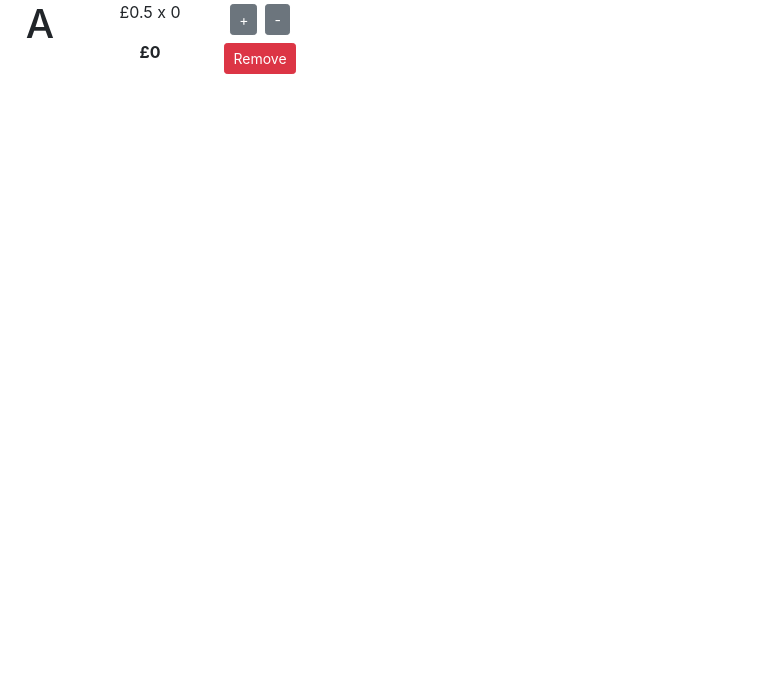
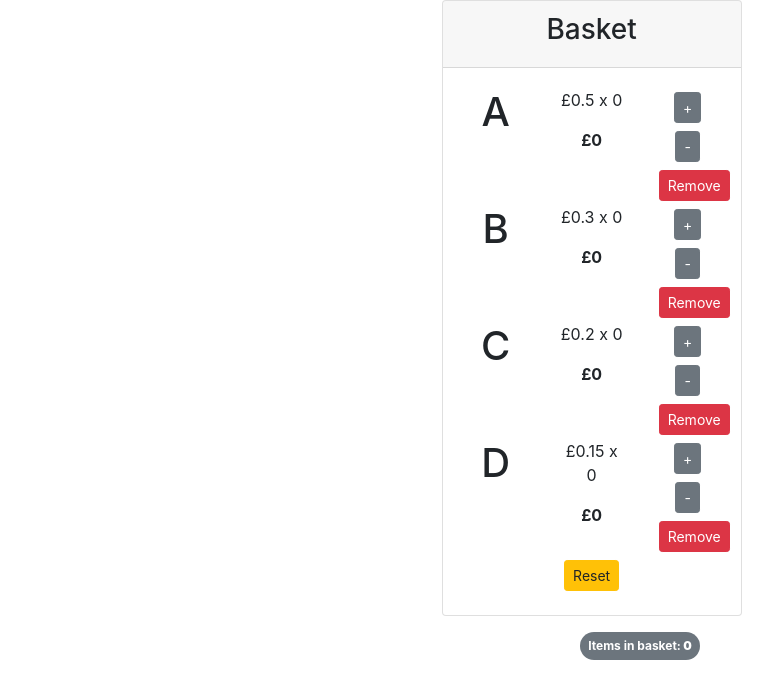
Before and after one commit to Pumblechuck/chorus-kata, a React (Create React App) app in the folder chorus-kata/: page / in a window 1280 px wide. Shown: the top 698 px of the page, without its empty margins (0-778 px from the left). Built offline with nearby package versions, Linux system fonts and the light colour scheme.

Commit message:
Non Functional Dynamic(-ish) Basket

```diff
--- a/chorus-kata/src/Components/Basket.jsx
+++ b/chorus-kata/src/Components/Basket.jsx
@@ -5,8 +5,26 @@ import Counter from "./Counter";
 class Basket extends Component {
 	render() {
 		return (
-			<div className="basket">
-				<Counter />
+			<div className="card basket">
+				<div className="card-header">
+					<h3 className="card=title">Basket</h3>
+				</div>
+				<div className="card-body">
+					<div className="row row-fluid">
+						<div className="col-12">
+							{this.props.items.map((item) => (
+								<Counter key={item.id} item={item}>
+									<span className="itemID"> // #{item.id}</span>
+								</Counter>
+							))}
+							<div className="row row-fluid">
+								<div className="col-12">
+									<button className="btn btn-warning btn-sm m-1">Reset</button>
+								</div>
+							</div>
+						</div>
+					</div>
+				</div>
 			</div>
 		);
 	}
--- a/chorus-kata/src/Components/Body.jsx
+++ b/chorus-kata/src/Components/Body.jsx
@@ -3,11 +3,49 @@ import React, { Component } from "react";
 import Basket from "./Basket";
 
 class Body extends Component {
+	state = {
+		items: [
+			{
+				id: 1,
+				name: "A",
+				value: 0,
+				price: 0.5,
+				total: 0,
+			},
+			{
+				id: 2,
+				name: "B",
+				value: 0,
+				price: 0.3,
+				total: 0,
+			},
+			{
+				id: 3,
+				name: "C",
+				value: 0,
+				price: 0.2,
+				total: 0,
+			},
+			{
+				id: 4,
+				name: "D",
+				value: 0,
+				price: 0.15,
+				total: 0,
+			},
+		],
+	};
 	render() {
 		return (
-			<React.Fragment>
-				<Basket />
-			</React.Fragment>
+			<div className="col-4 offset-4">
+				<Basket items={this.state.items} />
+				<div className="text-center m-3">
+					<span className="badge badge-secondary badge-pill p-2">
+						Items in basket:
+						<b> {this.state.items.filter((c) => c.value > 0).length}</b>
+					</span>
+				</div>
+			</div>
 		);
 	}
 }
--- a/chorus-kata/src/Components/Counter.jsx
+++ b/chorus-kata/src/Components/Counter.jsx
@@ -1,28 +1,19 @@
 import React, { Component } from "react";
 
 class Counter extends Component {
-	state = {
-		item: {
-			id: 1,
-			name: "A",
-			value: 0,
-			price: 0.5,
-			total: 0,
-		},
-	};
 	render() {
 		return (
 			<React.Fragment>
 				<div className="row row-fluid">
 					<div className="col-4">
-						<h1>{this.state.item.name}</h1>
+						<h1>{this.props.item.name}</h1>
 					</div>
 					<div className="col-4">
 						<p>
-							£{this.state.item.price} x {this.state.item.value}
+							£{this.props.item.price} x {this.props.item.value}
 						</p>
 						<p>
-							<b>£{this.state.item.total}</b>
+							<b>£{this.props.item.total}</b>
 						</p>
 					</div>
 					<div className="col-4">
```
